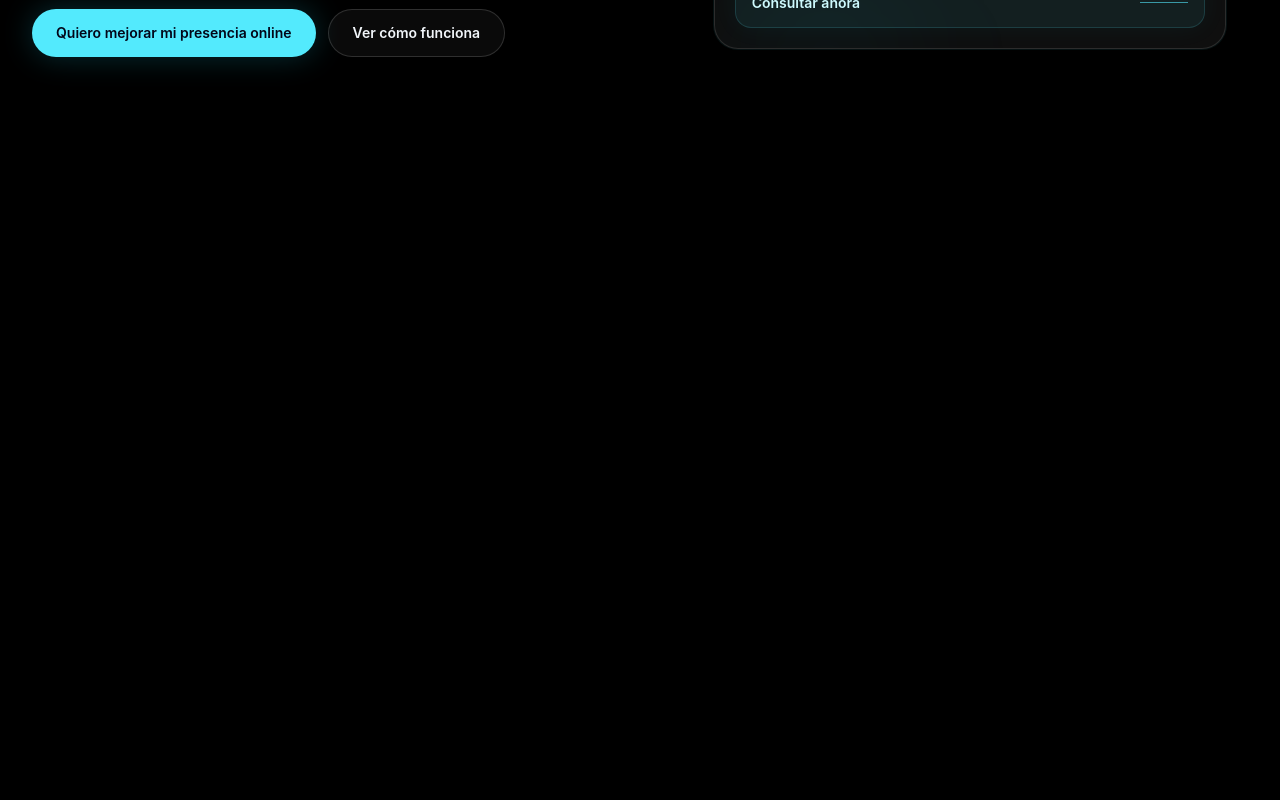
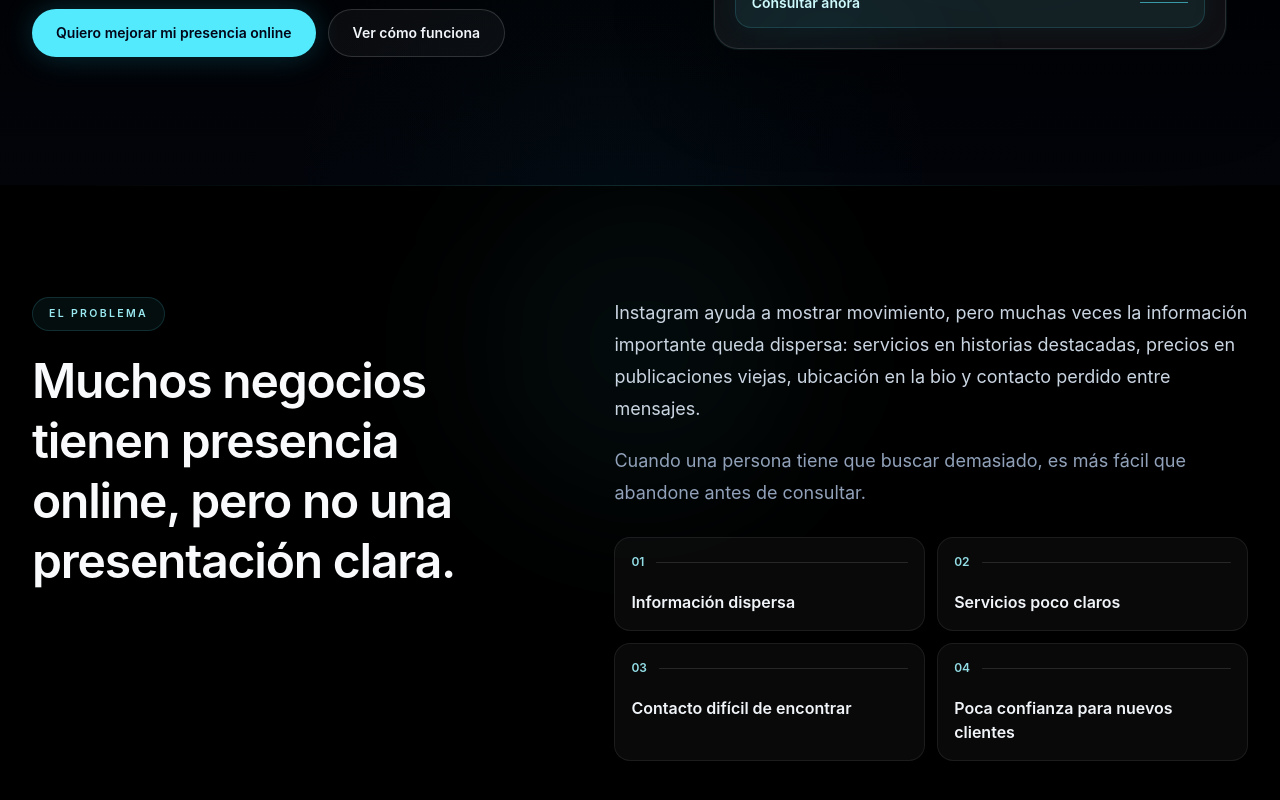
Before and after one commit to ezexgonzalez/eze-web-studio, a React (Vite) app: page / in a window 1280 px wide. Shown: the part 688-1488 px from the top of the page. Before the commit the page ends 873 px from the top, so only its background shows below. Built offline with nearby package versions, Linux system fonts and the light colour scheme.

Commit message:
add problem setion

```diff
--- a/src/App.jsx
+++ b/src/App.jsx
@@ -1,5 +1,6 @@
 import Navbar from './components/layout/Navbar'
 import HeroSection from './components/sections/HeroSection'
+import ProblemSection from './components/sections/ProblemSection'
 
 function App() {
   return (
@@ -7,6 +8,7 @@ function App() {
       <Navbar />
       <main>
         <HeroSection />
+        <ProblemSection />
       </main>
     </>
   )
--- a/src/components/layout/Navbar.jsx
+++ b/src/components/layout/Navbar.jsx
@@ -33,10 +33,11 @@ function Navbar() {
           {navLinks.map((link) => (
             <a
               href={`#${link.toLowerCase()}`}
-              className="text-sm font-medium text-slate-400/90 transition hover:text-slate-50"
+              className="group relative py-1 text-sm font-medium text-slate-400/90 transition-colors duration-300 ease-out hover:text-cyan-100"
               key={link}
             >
               {link}
+              <span className="absolute inset-x-0 -bottom-1 h-px origin-left scale-x-0 rounded-full bg-cyan-300/80 transition-transform duration-300 ease-out group-hover:scale-x-100" />
             </a>
           ))}
         </div>
--- a/src/components/sections/HeroSection.jsx
+++ b/src/components/sections/HeroSection.jsx
@@ -25,7 +25,7 @@ function HeroPreviewCard() {
   ];
 
   return (
-    <GlassCard className="relative mx-auto w-full max-w-md overflow-hidden p-4 ring-1 ring-cyan-300/[0.07] sm:p-5 lg:max-w-lg">
+    <GlassCard className="relative mx-auto w-full max-w-md overflow-hidden p-4 ring-1 ring-cyan-300/[0.07] transition-[border-color,box-shadow,transform] duration-500 ease-out hover:border-cyan-300/[0.2] hover:shadow-[0_28px_110px_rgba(0,0,0,0.5),0_0_42px_rgba(34,211,238,0.09)] motion-safe:animate-[hero-fade-up_800ms_ease-out_140ms_both] motion-safe:lg:hover:-translate-y-1 motion-reduce:animate-none sm:p-5 lg:max-w-lg">
       <div className="absolute -right-24 top-10 h-56 w-56 rounded-full bg-cyan-300/[0.12] blur-3xl" />
       <div className="absolute -bottom-24 left-8 h-40 w-40 rounded-full bg-cyan-500/[0.055] blur-3xl" />
       <div className="relative">
@@ -60,7 +60,7 @@ function HeroPreviewCard() {
         <div className="mt-4 grid grid-cols-2 gap-2.5 sm:gap-3">
           {mainItems.map((item) => (
             <div
-              className="rounded-2xl border border-white/[0.075] bg-white/[0.032] p-3.5"
+              className="rounded-2xl border border-white/[0.075] bg-white/[0.032] p-3.5 transition-[background-color,border-color,transform] duration-300 ease-out hover:border-cyan-300/[0.24] hover:bg-white/[0.055]"
               key={item.label}
             >
               <div
@@ -79,7 +79,7 @@ function HeroPreviewCard() {
         <div className="mt-3 grid gap-2 sm:grid-cols-2">
           {[social, faq].map((item) => (
             <div
-              className="flex items-center justify-between rounded-full border border-white/[0.07] bg-white/[0.028] px-3.5 py-2.5"
+              className="flex items-center justify-between rounded-full border border-white/[0.07] bg-white/[0.028] px-3.5 py-2.5 transition-[background-color,border-color] duration-300 ease-out hover:border-cyan-300/[0.22] hover:bg-white/[0.05]"
               key={item}
             >
               <span className="text-xs font-medium text-slate-300">{item}</span>
@@ -88,7 +88,7 @@ function HeroPreviewCard() {
           ))}
         </div>
 
-        <div className="mt-4 flex items-center justify-between rounded-2xl border border-cyan-300/[0.15] bg-cyan-300/[0.075] px-4 py-3.5 shadow-[0_0_26px_rgba(34,211,238,0.055)]">
+        <div className="mt-4 flex items-center justify-between rounded-2xl border border-cyan-300/[0.15] bg-cyan-300/[0.075] px-4 py-3.5 shadow-[0_0_26px_rgba(34,211,238,0.055)] transition-[background-color,border-color,box-shadow] duration-300 ease-out hover:border-cyan-300/[0.28] hover:bg-cyan-300/[0.095] hover:shadow-[0_0_34px_rgba(34,211,238,0.09)]">
           <span className="text-sm font-semibold text-cyan-100">
             Consultar ahora
           </span>
@@ -105,13 +105,13 @@ function HeroSection() {
   return (
     <section
       id="inicio"
-      className="relative flex min-h-screen items-center overflow-hidden bg-black px-4 pb-16 pt-28 sm:px-6 sm:pb-20 sm:pt-32 lg:px-8 lg:py-32"
+      className="relative isolate flex min-h-screen items-center overflow-hidden bg-black px-4 pb-16 pt-28 sm:px-6 sm:pb-20 sm:pt-32 lg:px-8 lg:py-32"
     >
       <div className="absolute inset-0 -z-10 bg-[radial-gradient(circle_at_78%_44%,rgba(34,211,238,0.11),transparent_28%),radial-gradient(circle_at_48%_100%,rgba(6,182,212,0.035),transparent_30%),linear-gradient(180deg,#000000_0%,#000000_58%,#02040a_100%)]" />
       <div className="absolute inset-x-8 top-24 -z-10 h-px bg-gradient-to-r from-transparent via-cyan-300/[0.12] to-transparent sm:top-28" />
 
       <div className="mx-auto grid w-full max-w-7xl items-center gap-12 lg:grid-cols-[1.02fr_0.98fr] lg:gap-20">
-        <div className="max-w-[46rem]">
+        <div className="max-w-[46rem] motion-safe:animate-[hero-fade-up_700ms_ease-out_both] motion-reduce:animate-none">
           <p className="mb-5 inline-flex rounded-full border border-cyan-300/[0.15] bg-cyan-300/[0.07] px-4 py-2 text-[0.66rem] font-semibold uppercase tracking-[0.22em] text-cyan-200/95">
             {hero.eyebrow}
           </p>
--- /dev/null
+++ b/src/components/sections/ProblemSection.jsx
@@ -0,0 +1,54 @@
+import { siteConfig } from "../../data/siteConfig";
+
+function ProblemSection() {
+  const { problem } = siteConfig;
+
+  return (
+    <section
+      id="problema"
+      className="relative isolate overflow-hidden bg-black px-4 py-20 sm:px-6 sm:py-24 lg:px-8 lg:py-28"
+    >
+      <div className="absolute inset-x-8 top-0 h-px bg-gradient-to-r from-transparent via-cyan-300/[0.16] to-transparent" />
+      <div className="absolute left-1/2 top-0 -z-10 h-80 w-80 -translate-x-1/2 rounded-full bg-cyan-300/[0.045] blur-3xl" />
+
+      <div className="mx-auto grid w-full max-w-7xl gap-10 lg:grid-cols-[0.9fr_1.1fr] lg:gap-16">
+        <div className="max-w-2xl">
+          <p className="mb-5 inline-flex rounded-full border border-cyan-300/[0.15] bg-cyan-300/[0.06] px-4 py-2 text-[0.66rem] font-semibold uppercase tracking-[0.22em] text-cyan-200/95">
+            {problem.eyebrow}
+          </p>
+          <h2 className="text-balance text-3xl font-semibold leading-tight tracking-[-0.025em] text-slate-50 sm:text-4xl lg:text-5xl">
+            {problem.title}
+          </h2>
+        </div>
+
+        <div className="space-y-7">
+          <div className="max-w-2xl space-y-5 text-base leading-7 text-slate-300 sm:text-lg sm:leading-8">
+            <p>{problem.description}</p>
+            <p className="text-slate-400">{problem.secondaryText}</p>
+          </div>
+
+          <div className="grid gap-3 sm:grid-cols-2">
+            {problem.cards.map((card, index) => (
+              <div
+                className="group rounded-2xl border border-white/[0.08] bg-white/[0.035] p-4 transition-[background-color,border-color,box-shadow,transform] duration-300 ease-out hover:-translate-y-0.5 hover:border-cyan-300/[0.22] hover:bg-white/[0.055] hover:shadow-[0_0_30px_rgba(34,211,238,0.065)]"
+                key={card}
+              >
+                <div className="mb-5 flex items-center gap-3">
+                  <span className="text-xs font-semibold text-cyan-200/90">
+                    {String(index + 1).padStart(2, "0")}
+                  </span>
+                  <span className="h-px flex-1 rounded-full bg-white/[0.12] transition-colors duration-300 group-hover:bg-cyan-300/[0.35]" />
+                </div>
+                <p className="text-sm font-semibold text-slate-100 sm:text-base">
+                  {card}
+                </p>
+              </div>
+            ))}
+          </div>
+        </div>
+      </div>
+    </section>
+  );
+}
+
+export default ProblemSection;
--- a/src/components/ui/Button.jsx
+++ b/src/components/ui/Button.jsx
@@ -7,14 +7,14 @@ function Button({
 }) {
   const variants = {
     primary:
-      "bg-cyan-300 text-slate-950 shadow-[0_0_30px_rgba(34,211,238,0.22)] hover:bg-cyan-200",
+      "bg-cyan-300 text-slate-950 shadow-[0_0_30px_rgba(34,211,238,0.22)] hover:-translate-y-px hover:bg-cyan-200 hover:shadow-[0_0_36px_rgba(34,211,238,0.34)]",
     secondary:
-      "border border-white/[0.15] bg-white/[0.04] text-slate-100 hover:border-cyan-300/50 hover:bg-white/[0.07] hover:text-cyan-100",
+      "border border-white/[0.15] bg-white/[0.04] text-slate-100 hover:-translate-y-px hover:border-cyan-300/60 hover:bg-cyan-300/[0.075] hover:text-cyan-100 hover:shadow-[0_0_28px_rgba(34,211,238,0.12)]",
   };
 
   return (
     <Component
-      className={`inline-flex min-h-12 items-center justify-center rounded-full px-6 py-3 text-sm font-semibold transition duration-200 ${variants[variant] ?? variants.primary} ${className}`}
+      className={`inline-flex min-h-12 items-center justify-center rounded-full px-6 py-3 text-sm font-semibold transition-[background-color,border-color,box-shadow,color,transform] duration-300 ease-out focus-visible:outline focus-visible:outline-2 focus-visible:outline-offset-2 focus-visible:outline-cyan-200 ${variants[variant] ?? variants.primary} ${className}`}
       {...props}
     >
       {children}
--- a/src/data/siteConfig.js
+++ b/src/data/siteConfig.js
@@ -20,4 +20,20 @@ export const siteConfig = {
     "Redes",
     "Preguntas frecuentes",
   ],
+
+  problem: {
+    eyebrow: "El problema",
+    title:
+      "Muchos negocios tienen presencia online, pero no una presentación clara.",
+    description:
+      "Instagram ayuda a mostrar movimiento, pero muchas veces la información importante queda dispersa: servicios en historias destacadas, precios en publicaciones viejas, ubicación en la bio y contacto perdido entre mensajes.",
+    secondaryText:
+      "Cuando una persona tiene que buscar demasiado, es más fácil que abandone antes de consultar.",
+    cards: [
+      "Información dispersa",
+      "Servicios poco claros",
+      "Contacto difícil de encontrar",
+      "Poca confianza para nuevos clientes",
+    ],
+  },
 };
--- a/src/index.css
+++ b/src/index.css
@@ -25,3 +25,15 @@ body {
 #root {
   min-height: 100vh;
 }
+
+@keyframes hero-fade-up {
+  from {
+    opacity: 0;
+    transform: translateY(18px);
+  }
+
+  to {
+    opacity: 1;
+    transform: translateY(0);
+  }
+}
```
